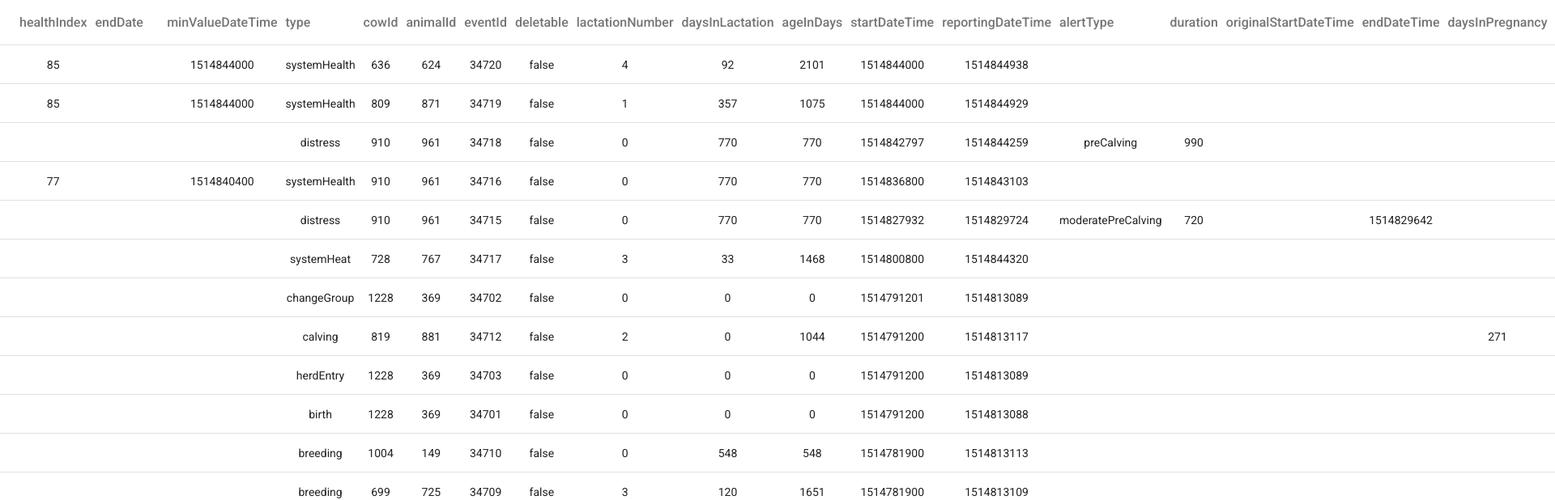
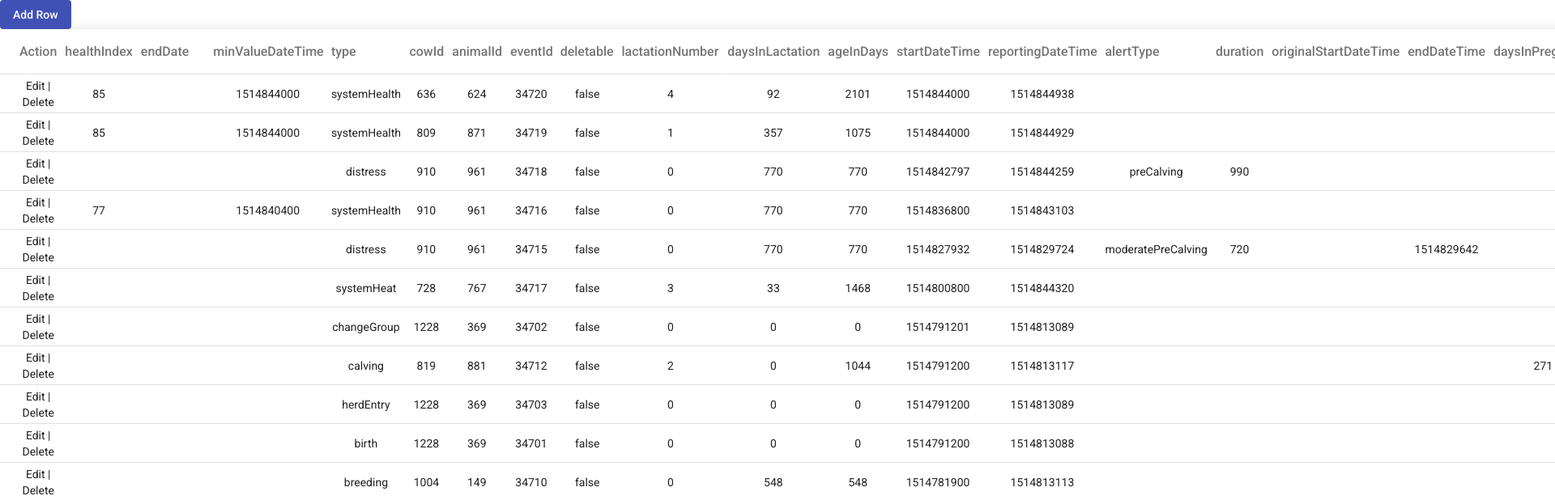
Before and after one commit to MelkiorS/bestTable, an Angular app: page / in a window 1280 px wide. Shown: the top 618 px of the page at 81% size, 1920 px wide, since content can reach past the window. Built offline with nearby package versions, Linux system fonts and the light colour scheme.

Commit message:
add dialog-box

```diff
--- a/src/app/best-table/best-table.component.html
+++ b/src/app/best-table/best-table.component.html
@@ -1,23 +1,24 @@
 <div class="container text-center">
 
-<!--  <button mat-button (click)="openDialog('Add',{})" mat-flat-button color="primary">Add Row</button>-->
+  <button mat-button
+          (click)="openDialog(dialogEvent.ADD,{})"
+          mat-flat-button color="primary"
+  >Add Row</button>
 
   <table mat-table [dataSource]="dataSource" #mytable class="my-table mat-elevation-z8">
 
-
-    <ng-container matColumnDef="{{item}}" *ngFor=" let item of displayedColumns " >
+    <ng-container matColumnDef="{{item}}" *ngFor=" let item of columns " >
       <th mat-header-cell *matHeaderCellDef> {{item}} </th>
       <td mat-cell *matCellDef="let element"> {{element[item]}} </td>
     </ng-container>
 
-    <!-- Action Column -->
-<!--    <ng-container matColumnDef="action">
+    <ng-container matColumnDef="action">
       <th mat-header-cell *matHeaderCellDef> Action </th>
       <td mat-cell *matCellDef="let element" class="action-link">
-        <a (click)="openDialog('Update',element)">Edit</a> |
-        <a (click)="openDialog('Delete',element)">Delete</a>
+        <a (click)="openDialog(dialogEvent.UPDATE,element)">Edit</a> |
+        <a (click)="openDialog(dialogEvent.DELETE,element)">Delete</a>
       </td>
-    </ng-container>-->
+    </ng-container>
 
     <tr mat-header-row *matHeaderRowDef="displayedColumns; sticky: true"></tr>
     <tr mat-row *matRowDef="let row; columns: displayedColumns;"></tr>
--- a/src/app/best-table/best-table.component.ts
+++ b/src/app/best-table/best-table.component.ts
@@ -1,17 +1,22 @@
-import {ChangeDetectionStrategy, Component, Input, OnChanges, OnInit, SimpleChanges} from '@angular/core';
+import {Component, Input, ViewChild} from '@angular/core';
 import {Cow} from '../services/cow.service';
+import {MatTable} from "@angular/material/table";
+import {MatDialog} from "@angular/material/dialog";
+import {DialogBoxComponent, DialogBoxEvent} from "../dialog-box/dialog-box.component";
 
 @Component({
   selector: 'app-best-table',
   templateUrl: './best-table.component.html',
   styleUrls: ['./best-table.component.scss'],
 })
-export class BestTableComponent implements OnInit {
+export class BestTableComponent {
 
   @Input('cows')
   dataSource: Cow[] = []
 
-  displayedColumns: string[] = [
+  dialogEvent = DialogBoxEvent
+
+  columns: string[] = [
     'healthIndex',
     'endDate',
     'minValueDateTime',
@@ -47,7 +52,29 @@ export class BestTableComponent implements OnInit {
     'isOutOfBreedingWindow',
     'interval']
 
-  ngOnInit(): void {
+  displayedColumns : string[] = ['action', ...this.columns]
+
+  @ViewChild(MatTable) table: MatTable<any>;
+
+  constructor(public dialog: MatDialog) {}
+
+  openDialog(action: DialogBoxEvent, row) {
+    const dialogRef = this.dialog.open(DialogBoxComponent,{
+      // width: '250px',
+      data:{data:row, action, columnDef: this.columns},
+
+
+    });
+
+    dialogRef.afterClosed().subscribe(result => {
+      if(result.event === DialogBoxEvent.ADD){
+        // this.addRowData(result.data);
+      }else if(result.event === DialogBoxEvent.UPDATE){
+        // this.updateRowData(result.data);
+      }else if(result.event === DialogBoxEvent.DELETE){
+        // this.deleteRowData(result.data);
+      }
+    });
   }
 
 }
--- /dev/null
+++ b/src/app/dialog-box/dialog-box.component.html
@@ -0,0 +1,13 @@
+<h1 mat-dialog-title>Row Action :: <strong>{{action}}</strong></h1>
+<div mat-dialog-content>
+  <mat-form-field *ngIf="action != dialogEvent.DELETE; else deleteTemplate">
+    <input *ngFor="let field of fields" placeholder="{{field}}" matInput [(ngModel)]="localData[field]">
+  </mat-form-field>
+  <ng-template #deleteTemplate>
+    Sure to delete <b>{{localData}}</b>?
+  </ng-template>
+</div>
+<div mat-dialog-actions>
+  <button mat-button (click)="doAction()">Save</button>
+  <button mat-button (click)="closeDialog()" mat-flat-button color="warn">Cancel</button>
+</div>
--- /dev/null
+++ b/src/app/dialog-box/dialog-box.component.ts
@@ -0,0 +1,44 @@
+import {Component, Inject, Optional} from '@angular/core';
+import {MAT_DIALOG_DATA, MatDialogRef} from "@angular/material/dialog";
+
+export enum DialogBoxEvent {
+  CANCEL, ADD, UPDATE, DELETE
+}
+
+export interface DialogData {
+  data: any,
+  action: DialogBoxEvent,
+  columnDef: string[],
+}
+
+@Component({
+  selector: 'app-dialog-box',
+  templateUrl: './dialog-box.component.html',
+  styleUrls: ['./dialog-box.component.scss']
+})
+export class DialogBoxComponent{
+
+  action: DialogBoxEvent
+  localData:any
+  dialogEvent = DialogBoxEvent
+  fields: string[]
+
+  constructor(
+    public dialogRef: MatDialogRef<DialogBoxComponent>,
+    @Optional() @Inject(MAT_DIALOG_DATA) public data: DialogData ) {
+    console.log(data)
+    this.localData = {...data.data}
+    this.action = data.action
+    this.fields = data.columnDef
+  }
+
+  doAction(){
+    console.log(this.localData)
+    this.dialogRef.close({event:this.action,data:this.localData})
+  }
+
+  closeDialog(){
+    this.dialogRef.close({event:DialogBoxEvent.CANCEL})
+  }
+
+}
```
Also changed, not shown: src/app/app.module.ts (+20 -10 lines), src/app/dialog-box/dialog-box.component.scss (added).
